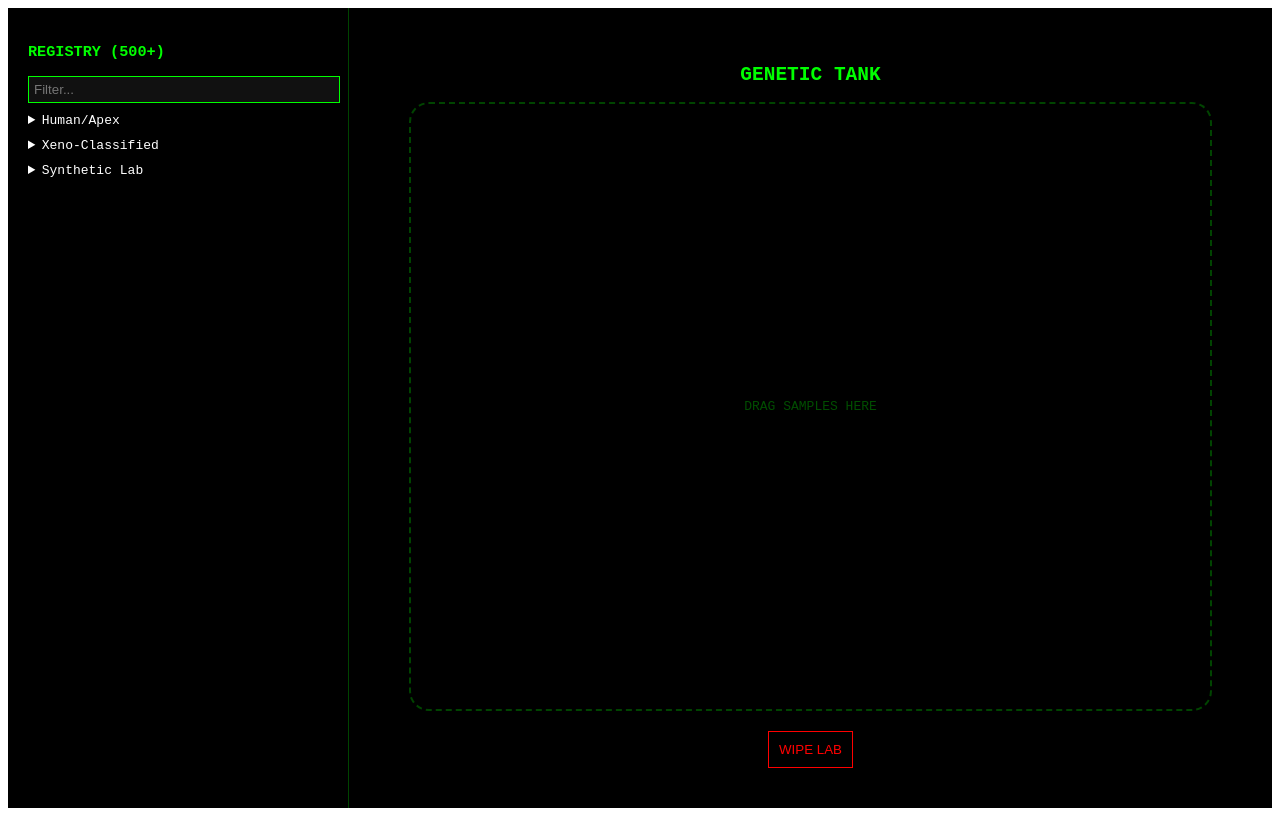
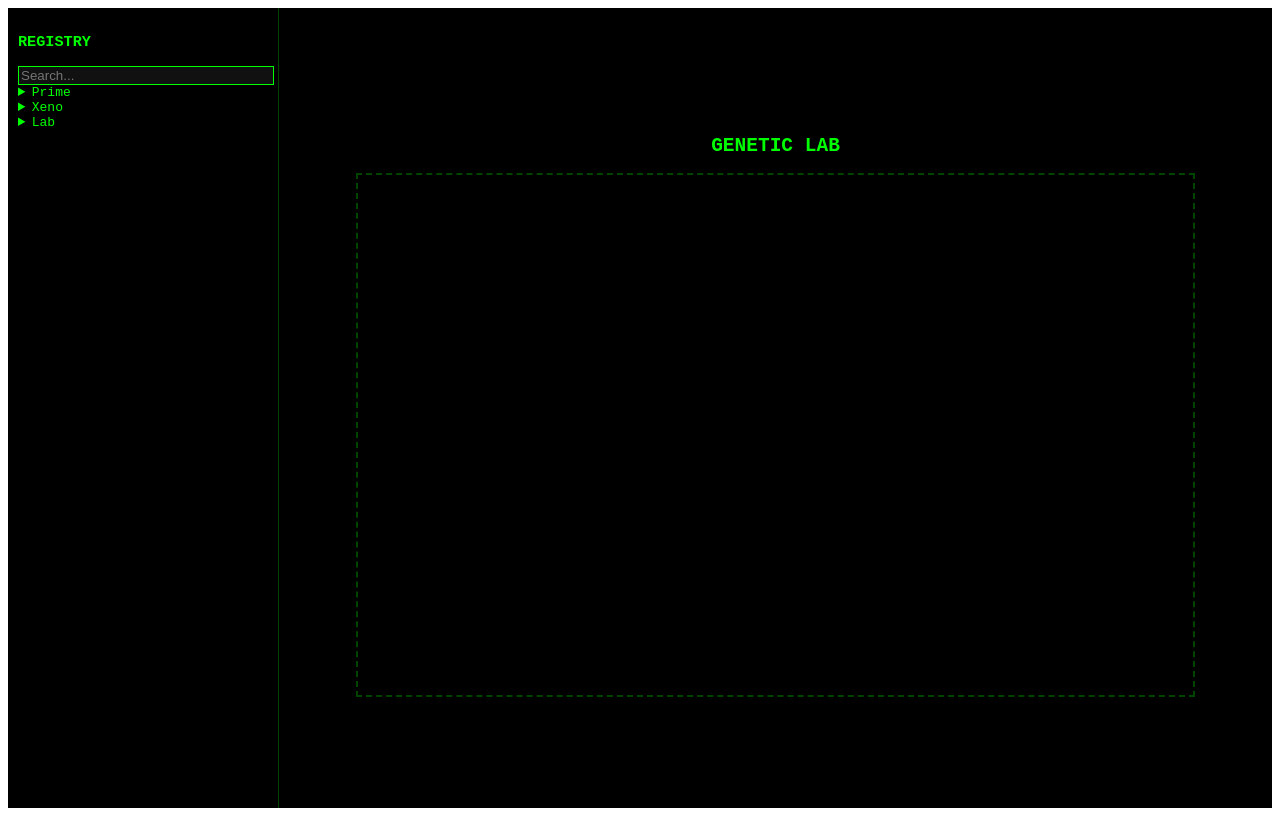
Before and after one commit to Ana-Ilspen/GeneticsRe, a React (Create React App) app: page / in a window 1280 px wide. Built offline with nearby package versions, Linux system fonts and the light colour scheme.

Commit message:
Refactor Apps.js for improved gene data handling

```diff
--- a/src/Apps.js
+++ b/src/Apps.js
@@ -2,20 +2,20 @@ import React, { useState, useMemo } from 'react';
 import { DndProvider, useDrag, useDrop } from 'react-dnd';
 import { HTML5Backend } from 'react-dnd-html5-backend';
 
-// --- 1. DATA (500+ Items) ---
+// --- 1. DATA ---
 const generateLibrary = () => {
-  const lib = { "Human/Apex": [{ id: 'h1', name: 'Neural Alpha' }, { id: 'a1', name: 'Cheetah Sprint' }] };
+  const lib = { "Prime": [{ id: 'h1', name: 'Human' }] };
   const pre = ["Xeno", "Void", "Neo", "Bio", "Cryo", "Aether", "Proto", "Cyber"];
   for (let i = 1; i <= 500; i++) {
-    const cat = i % 2 === 0 ? "Synthetic Lab" : "Xeno-Classified";
+    const cat = i % 2 === 0 ? "Lab" : "Xeno";
     if (!lib[cat]) lib[cat] = [];
-    lib[cat].push({ id: `g${i}`, name: `${pre[i % 8]} Strand #${1000 + i}` });
+    lib[cat].push({ id: `g${i}`, name: `${pre[i % 8]} #${1000 + i}` });
   }
   return lib;
 };
 const GENE_DATABASE = generateLibrary();
 
-// --- 2. THE DRAGGABLE GENE ---
+// --- 2. DRAGGABLE ---
 const GeneBlock = ({ gene }) => {
   const [{ isDragging }, drag] = useDrag(() => ({
     type: 'GENE',
@@ -24,74 +24,52 @@ const GeneBlock = ({ gene }) => {
   }), [gene]);
 
   return (
-    <div ref={drag} style={{
-      padding: '10px', margin: '5px 0', border: '1px solid #0f0',
-      background: isDragging ? '#222' : '#000', cursor: 'grab',
-      opacity: isDragging ? 0.5 : 1, fontSize: '12px'
-    }}>
-      🧬 {gene.name}
+    <div ref={drag} style={{ padding: '8px', margin: '4px', border: '1px solid #0f0', background: isDragging ? '#222' : '#000', cursor: 'grab', opacity: isDragging ? 0.5 : 1 }}>
+      {gene.name}
     </div>
   );
 };
 
-// --- 3. THE LAB CONTENT ---
+// --- 3. LAB UI ---
 const LabUI = () => {
   const [active, setActive] = useState([]);
   const [search, setSearch] = useState("");
 
   const [{ isOver }, drop] = useDrop(() => ({
     accept: 'GENE',
-    drop: (item) => setActive(prev => prev.find(g => g.id === item.gene.id) ? prev : [...prev, item.gene]),
+    drop: (item) => setActive(prev => [...prev, item.gene]),
     collect: (monitor) => ({ isOver: !!monitor.isOver() })
   }));
 
-  const filtered = useMemo(() => {
-    const res = {};
-    Object.keys(GENE_DATABASE).forEach(cat => {
-      const match = GENE_DATABASE[cat].filter(g => g.name.toLowerCase().includes(search.toLowerCase()));
-      if (match.length) res[cat] = match;
-    });
-    return res;
-  }, [search]);
-
   return (
     <div style={{ display: 'flex', height: '100vh', background: '#000', color: '#0f0', fontFamily: 'monospace' }}>
-      <div style={{ width: '300px', borderRight: '1px solid #040', padding: '20px', overflowY: 'auto' }}>
-        <h3>REGISTRY (500+)</h3>
-        <input
-          style={{ width: '100%', background: '#111', color: '#0f0', border: '1px solid #0f0', padding: '5px' }}
-          placeholder="Filter..." onChange={e => setSearch(e.target.value)}
-        />
-        {Object.keys(filtered).map(cat => (
-          <details key={cat} open={search.length > 0} style={{marginTop: '10px'}}>
-            <summary style={{cursor: 'pointer', color: '#fff'}}>{cat}</summary>
-            {filtered[cat].map(g => <GeneBlock key={g.id} gene={g} />)}
+      <div style={{ width: '250px', borderRight: '1px solid #040', padding: '10px', overflowY: 'auto' }}>
+        <h3>REGISTRY</h3>
+        <input style={{width: '100%', background: '#111', color: '#0f0', border: '1px solid #0f0'}} onChange={e => setSearch(e.target.value)} placeholder="Search..." />
+        {Object.keys(GENE_DATABASE).map(cat => (
+          <details key={cat} open={search.length > 0}>
+            <summary style={{cursor: 'pointer'}}>{cat}</summary>
+            {GENE_DATABASE[cat].filter(g => g.name.toLowerCase().includes(search.toLowerCase())).map(g => (
+              <GeneBlock key={g.id} gene={g} />
+            ))}
           </details>
         ))}
       </div>
-
-      <div ref={drop} style={{ flex: 1, padding: '40px', background: isOver ? '#051105' : '#000', display: 'flex', flexDirection: 'column', alignItems: 'center' }}>
-        <h2>GENETIC TANK</h2>
-        <div style={{ width: '90%', flex: 1, border: '2px dashed #040', borderRadius: '20px', display: 'flex', flexWrap: 'wrap', gap: '15px', padding: '20px', alignItems: 'center', justifyContent: 'center' }}>
-          {active.map((g, i) => (
-            <div key={i} style={{ textAlign: 'center' }}>
-              <div style={{ width: '45px', height: '45px', borderRadius: '50%', background: '#0f0', boxShadow: '0 0 15px #0f0' }} />
-              <p style={{fontSize: '9px'}}>{g.name}</p>
-            </div>
-          ))}
-          {active.length === 0 && <p style={{opacity: 0.3}}>DRAG SAMPLES HERE</p>}
+      <div ref={drop} style={{ flex: 1, display: 'flex', flexDirection: 'column', alignItems: 'center', justifyContent: 'center', background: isOver ? '#051105' : '#000' }}>
+        <h2>GENETIC LAB</h2>
+        <div style={{ width: '80%', height: '60%', border: '2px dashed #040', display: 'flex', flexWrap: 'wrap', gap: '10px', padding: '20px' }}>
+          {active.map((g, i) => <div key={i} style={{ width: '30px', height: '30px', background: '#0f0', borderRadius: '50%' }} />)}
         </div>
-        <button onClick={() => setActive([])} style={{marginTop: '20px', border: '1px solid #f00', color: '#f00', background: 'none', cursor: 'pointer', padding: '10px'}}>WIPE LAB</button>
       </div>
     </div>
   );
 };
 
-// --- 4. THE EXPORT (Force Provider at Root) ---
+// --- 4. EXPORT ---
 export default function App() {
   return (
     <DndProvider backend={HTML5Backend}>
-      <LabUI />
+       <LabUI />
     </DndProvider>
   );
 }
```
